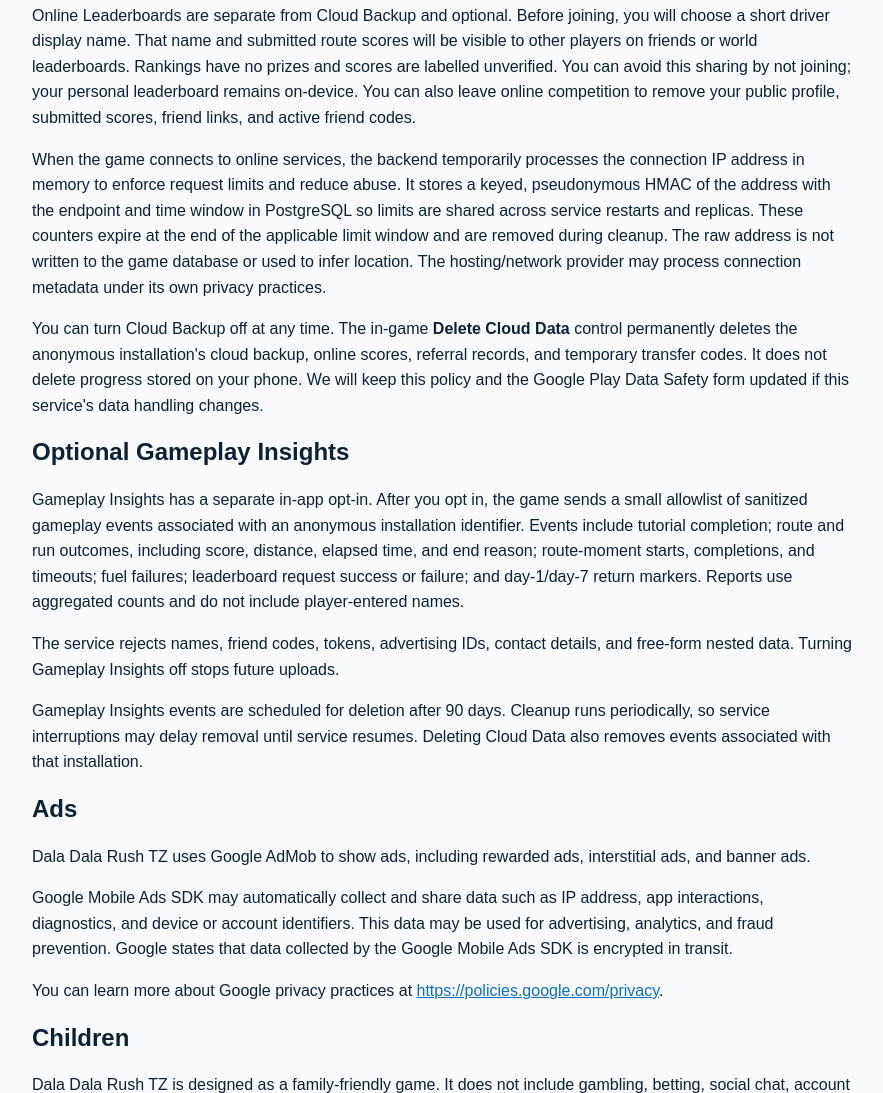
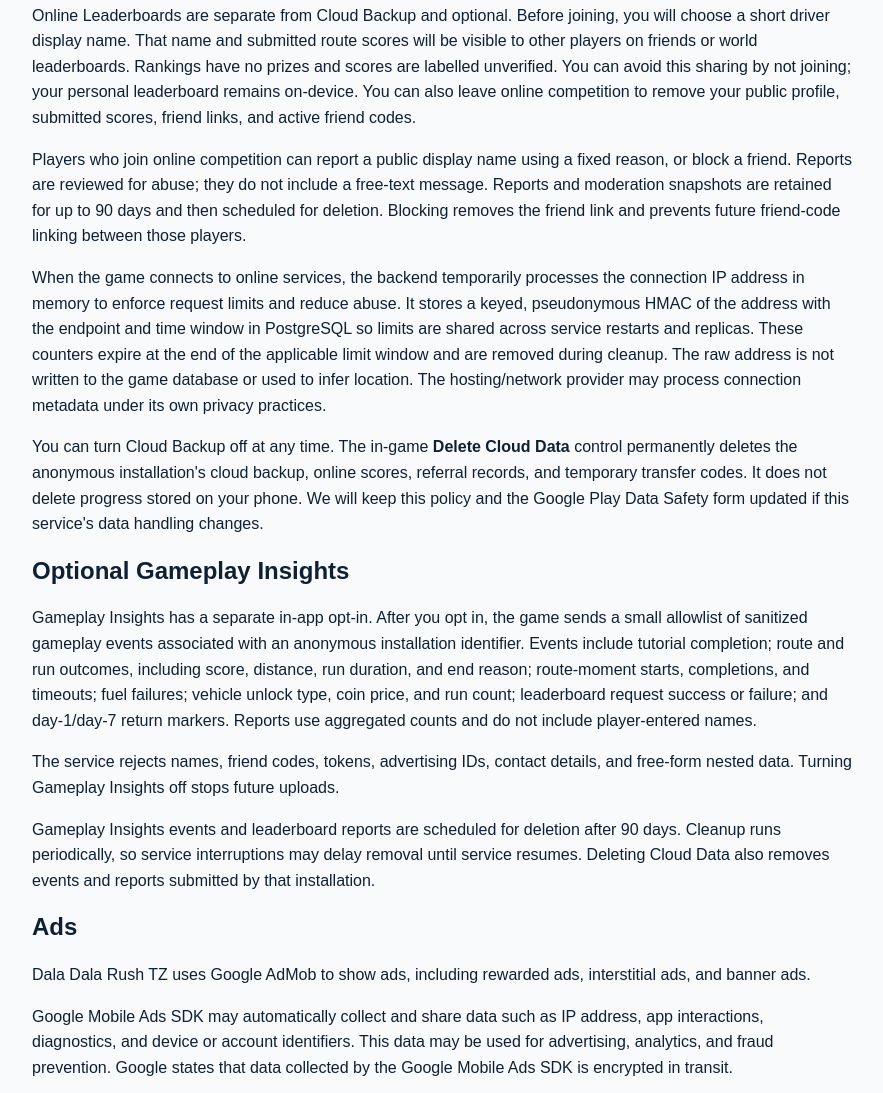
Before and after one commit to kadioko/Dala-Dala-Rush, a plain HTML site: page privacy-policy.html in a window 1280 px wide. Shown: the part 771-1864 px from the top of the page, without its empty margins (198-1081 px from the left). Drawn offline with Linux system fonts and the light colour scheme.

Commit message:
Disclose leaderboard reporting and telemetry retention

```diff
--- a/privacy-policy.html
+++ b/privacy-policy.html
@@ -49,13 +49,14 @@
     <p>Cloud Backup is optional. The game first shows an in-app consent screen and only uploads a gameplay-progress backup after you choose to turn it on.</p>
     <p>The Railway service stores an anonymous installation identifier, a protected device sync credential, gameplay progress, and anonymous referral records created through the pilot. It does not receive your email address, contacts, precise location, advertising ID, local analytics log, or referral codes.</p>
     <p>Online Leaderboards are separate from Cloud Backup and optional. Before joining, you will choose a short driver display name. That name and submitted route scores will be visible to other players on friends or world leaderboards. Rankings have no prizes and scores are labelled unverified. You can avoid this sharing by not joining; your personal leaderboard remains on-device. You can also leave online competition to remove your public profile, submitted scores, friend links, and active friend codes.</p>
+    <p>Players who join online competition can report a public display name using a fixed reason, or block a friend. Reports are reviewed for abuse; they do not include a free-text message. Reports and moderation snapshots are retained for up to 90 days and then scheduled for deletion. Blocking removes the friend link and prevents future friend-code linking between those players.</p>
     <p>When the game connects to online services, the backend temporarily processes the connection IP address in memory to enforce request limits and reduce abuse. It stores a keyed, pseudonymous HMAC of the address with the endpoint and time window in PostgreSQL so limits are shared across service restarts and replicas. These counters expire at the end of the applicable limit window and are removed during cleanup. The raw address is not written to the game database or used to infer location. The hosting/network provider may process connection metadata under its own privacy practices.</p>
     <p>You can turn Cloud Backup off at any time. The in-game <strong>Delete Cloud Data</strong> control permanently deletes the anonymous installation's cloud backup, online scores, referral records, and temporary transfer codes. It does not delete progress stored on your phone. We will keep this policy and the Google Play Data Safety form updated if this service's data handling changes.</p>
 
     <h2>Optional Gameplay Insights</h2>
-    <p>Gameplay Insights has a separate in-app opt-in. After you opt in, the game sends a small allowlist of sanitized gameplay events associated with an anonymous installation identifier. Events include tutorial completion; route and run outcomes, including score, distance, elapsed time, and end reason; route-moment starts, completions, and timeouts; fuel failures; leaderboard request success or failure; and day-1/day-7 return markers. Reports use aggregated counts and do not include player-entered names.</p>
+    <p>Gameplay Insights has a separate in-app opt-in. After you opt in, the game sends a small allowlist of sanitized gameplay events associated with an anonymous installation identifier. Events include tutorial completion; route and run outcomes, including score, distance, run duration, and end reason; route-moment starts, completions, and timeouts; fuel failures; vehicle unlock type, coin price, and run count; leaderboard request success or failure; and day-1/day-7 return markers. Reports use aggregated counts and do not include player-entered names.</p>
     <p>The service rejects names, friend codes, tokens, advertising IDs, contact details, and free-form nested data. Turning Gameplay Insights off stops future uploads.</p>
-    <p>Gameplay Insights events are scheduled for deletion after 90 days. Cleanup runs periodically, so service interruptions may delay removal until service resumes. Deleting Cloud Data also removes events associated with that installation.</p>
+    <p>Gameplay Insights events and leaderboard reports are scheduled for deletion after 90 days. Cleanup runs periodically, so service interruptions may delay removal until service resumes. Deleting Cloud Data also removes events and reports submitted by that installation.</p>
 
     <h2>Ads</h2>
     <p>Dala Dala Rush TZ uses Google AdMob to show ads, including rewarded ads, interstitial ads, and banner ads.</p>
```
